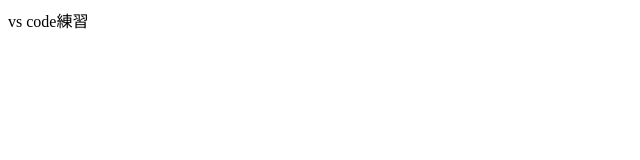
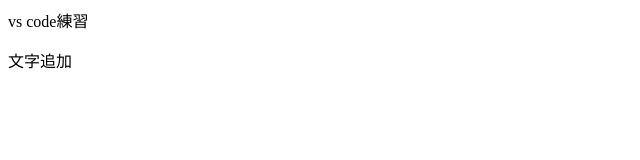
Before and after one commit to ta18-svg/vs_ren, a plain HTML site: page index.html in a window 1280 px wide. Shown: the full height of the page, 0-640 px from the left. Drawn offline with Linux system fonts and the light colour scheme.

Commit message:
文字追加

```diff
--- a/index.html
+++ b/index.html
@@ -1 +1,2 @@
 <p>vs code練習</p>
+<p>文字追加</p>
```
